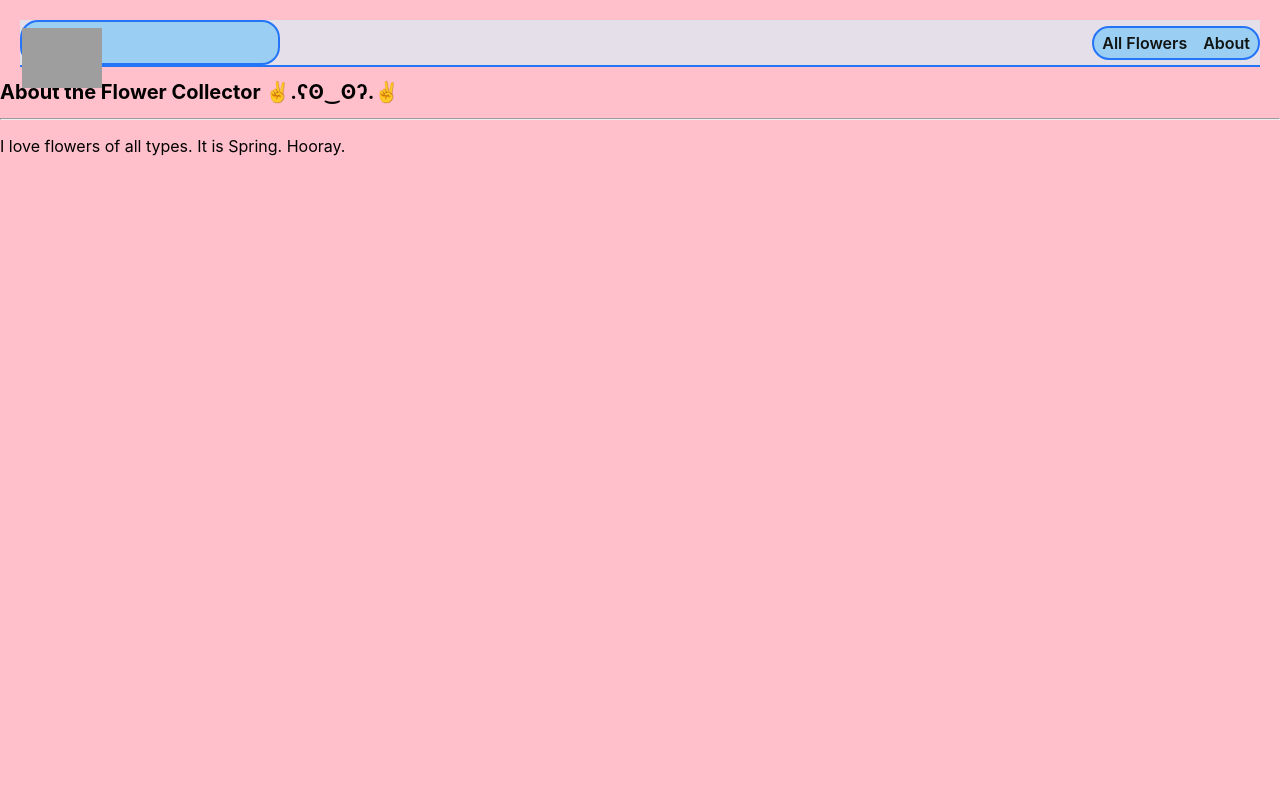
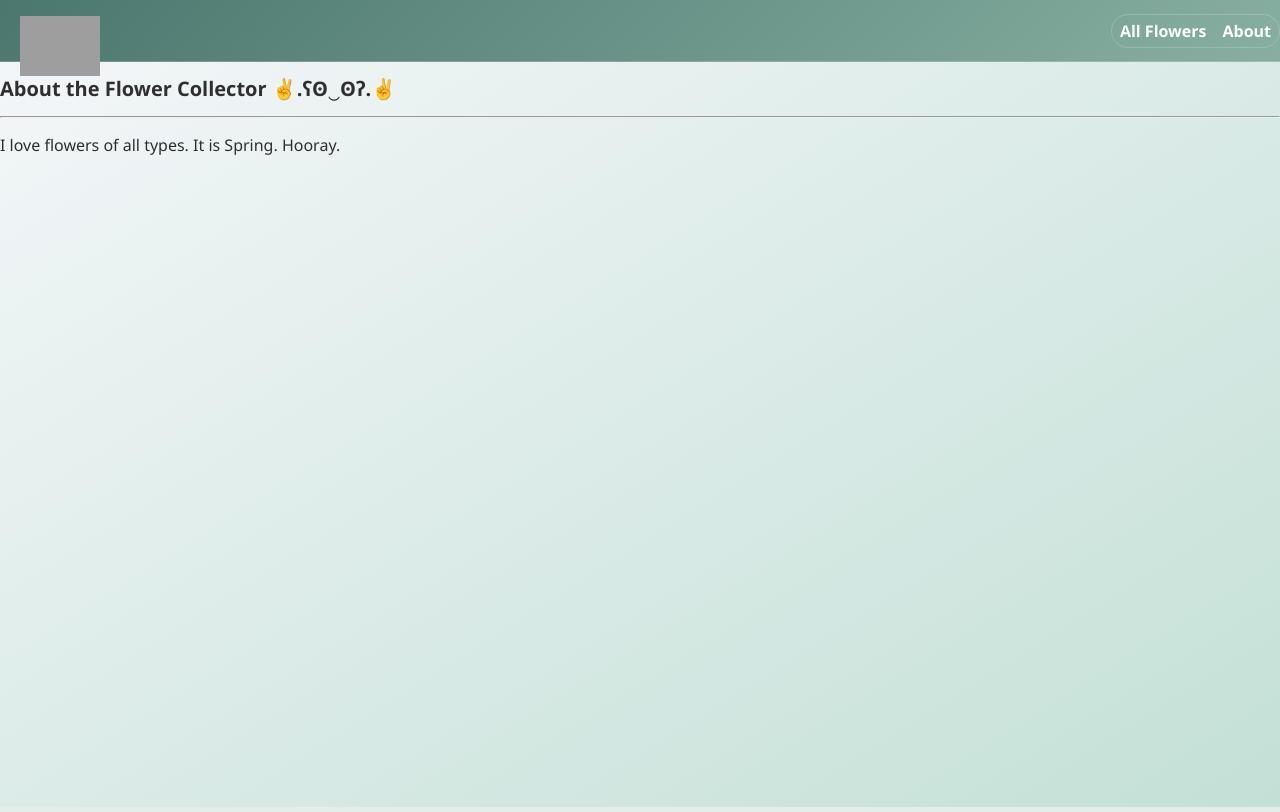
Before and after one commit to kayawoods/django-crud-app-lab, a Django app: page /about/ in a window 1280 px wide. Run offline with Django 5.2, Linux system fonts and the light colour scheme; grey boxes are pictures that could not be loaded.

Commit message:
finished lab for day 1

```diff
--- a/flowermuseum/my_app/static/css/base.css
+++ b/flowermuseum/my_app/static/css/base.css
@@ -22,33 +22,33 @@
 }
 
 body {
-  background-color: pink;
+  background: linear-gradient(to bottom right, #f5f7fa 0%, #c3e0d6 100%);
+  color: #2f2f2f;
+  font-family: 'Segoe UI', sans-serif;
   margin: 0;
   display: flex;
   flex-direction: column;
   align-items: center;
-  font-family: -apple-system, BlinkMacSystemFont, 'Segoe UI', 'Roboto',
-    'Oxygen', 'Ubuntu', 'Cantarell', 'Fira Sans', 'Droid Sans',
-    'Helvetica Neue', sans-serif;
   min-height: 100vh;
-  --nav-bg: rgba(219, 237, 247, 0.7);
-  --nav-bg-ff: rgba(229, 242, 249, 0.9);
-  --borders: rgb(36, 116, 248) solid 2px;
-  --text-color: rgb(17, 20, 17);
-  --link-hover-color: rgb(16, 56, 158);
-  --button-bg: rgb(245, 245, 245);
-  --button-bg-hover: rgb(226, 226, 226);
-  --submit: rgb(26, 128, 0);
-  --warn: rgb(255, 102, 0);
-  --danger: rgb(220, 20, 30);
-  --secondary: rgb(57, 57, 57);
-  --card-box-shadow: 5px 5px 6px -1px #aaa;
+
+  --nav-bg: linear-gradient(135deg, #4a766e 0%, #88b0a2 100%);
+  --nav-bg-ff: linear-gradient(135deg, #4a766e 0%, #88b0a2 100%);
+  --borders: rgba(255, 255, 255, 0.2) solid 1px;
+  --text-color: white;
+  --link-hover-color: #e2f0e9;
+  --button-bg: rgba(255, 255, 255, 0.2);
+  --button-bg-hover: rgba(255, 255, 255, 0.3);
+  --submit: #6fbb9b;
+  --warn: #ff9966;
+  --danger: #cc3333;
+  --secondary: #4a4a4a;
+  --card-box-shadow: 0px 6px 16px rgba(0, 0, 0, 0.1);
   --font-xtreme: 4.2rem;
   --font-xxl: 3.6rem;
   --font-xl: 2.4rem;
   --font-l: 1.8rem;
   --font-reg: 1.6rem;
-  --card-border-radius: 6px;
+  --card-border-radius: 10px;
 }
 
 header {
@@ -101,6 +101,7 @@ nav li {
 .header-logo-container img {
   height: 60px;
   width: auto;
+  padding-left: 20px;
 
 }
 
@@ -188,9 +189,10 @@ nav li {
   }
 
   nav {
+    background: transparent;
+    border: none;
+    border-radius: 0;
     margin-left: auto;
-    display: flex;
-    justify-content: center;
   }
 
   nav ul {
@@ -229,12 +231,16 @@ nav li {
   }
 
   header {
-    margin: 20px 20px 0 20px;
-    width: calc(100vw - 40px);
-    max-width: 1920px;
-    top: 20px;
-    background-color: transparent
-    border-bottom: none;
+    width: 100%;
+    background: var(--nav-bg-ff);/
+    display: flex;
+    align-items: center;
+    justify-content: space-between;
+    padding: 10px 20px;
+    border-bottom: var(--borders);
+    position: sticky;
+    top: 0;
+    z-index: 10;
   }
 
   nav,
@@ -250,7 +256,9 @@ nav li {
   }
 
   .header-logo-container {
-    /* visual fix to help align logo */
+    background: transparent;
+    border: none;
+    border-radius: 0;
     padding-top: 6px;
     width: 256px;
     height: 35px;
@@ -264,9 +272,20 @@ nav li {
 
     nav,
     .header-logo-container {
-      background: rgba(104, 197, 248, 0.6);
+      background:  transparent;
       -webkit-backdrop-filter: blur(3px);
       backdrop-filter: blur(3px);
     }
   }
+
+  .nav-wrapper {
+    display: flex;
+    align-items: center;
+    background: var(--nav-bg-ff);
+    border: var(--borders);
+    border-radius: 18px;
+    padding: 5px 12px;
+    margin: 10px auto;
+    width: fit-content;
+  }
 }
```
Also changed, not shown: flowermuseum/my_app/static/css/home.css (added, +121 -0 lines), flowermuseum/my_app/templates/base.html (+3 -5 lines), flowermuseum/my_app/templates/home.html (added, +20 -0 lines), flowermuseum/my_app/static/images/header-logo!.svg (deleted), flowermuseum/my_app/static/images/header-logo..svg (deleted), flowermuseum/my_app/static/images/header-logo?.svg (deleted), flowermuseum/my_app/static/images/header-logo??.svg (deleted).
